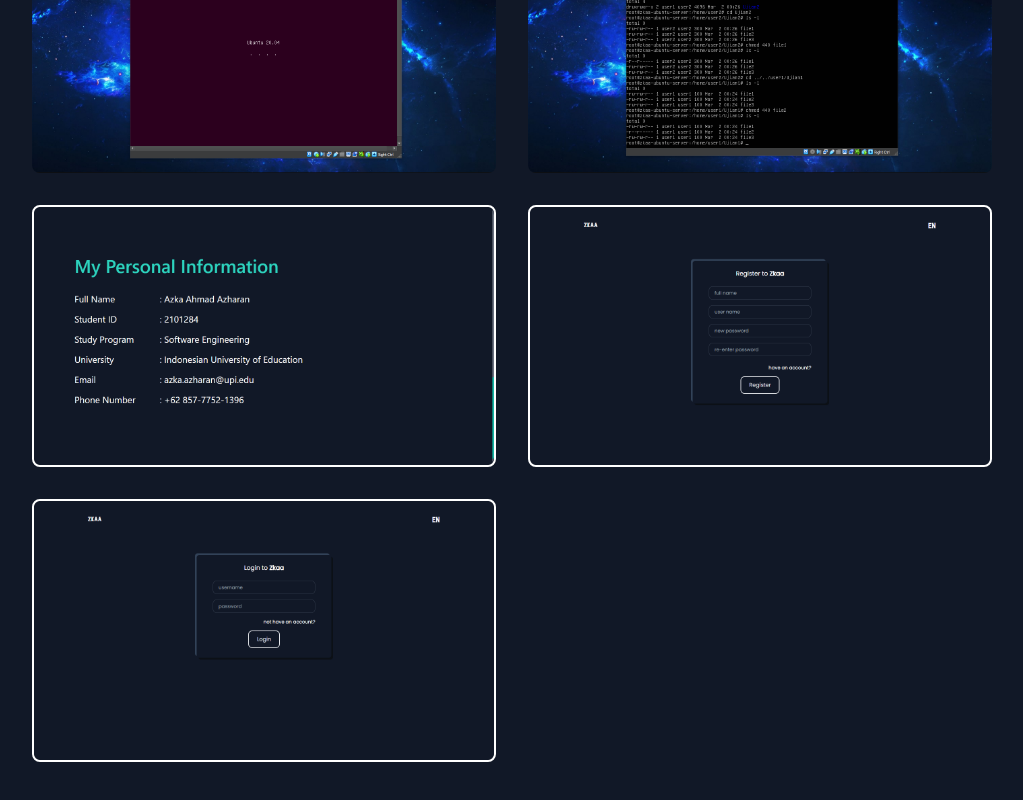
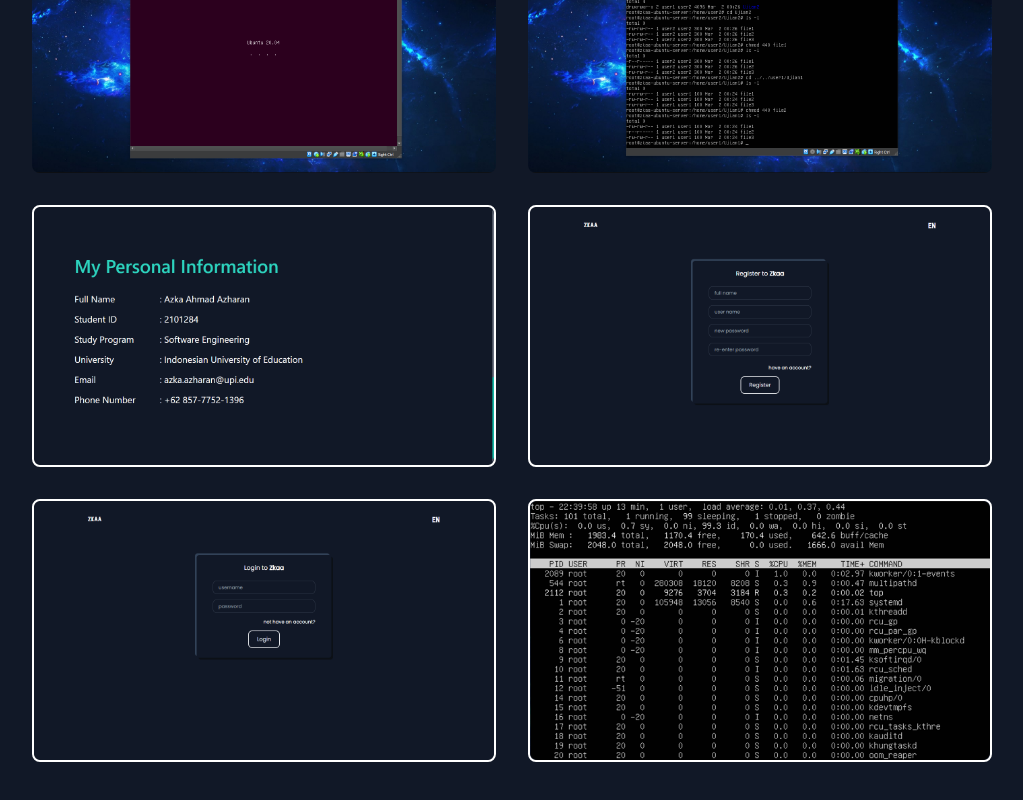
Before and after one commit to zkazharan/zkaa-personal-web, a Next.js app: page / in a window 1280 px wide. Shown: the part 1372-2172 px from the top of the page, without its empty margins (128-1151 px from the left). Built offline with nearby package versions, Linux system fonts and the light colour scheme.

Commit message:
add home href

```diff
--- a/pages/index.js
+++ b/pages/index.js
@@ -192,7 +192,31 @@ export default function Home() {
                   responsive="true"
                 />
               </div>
-              <div className="basis-1/2 relative select-none mb-4 lg:mb-0"></div>
+              <div className="basis-1/2 relative select-none mb-4 lg:mb-0 border-solid border-2 border-white rounded-lg">
+                <div className="absolute w-full h-full bg-gray-800/0 hover:bg-gray-800/90 rounded-lg ease-in duration-200 p-1">
+                  <Link href="/process-and-thread">
+                    <div className="w-full h-full opacity-0 hover:opacity-100 p-10">
+                      <p className="text-center w-full h-full text-gray-200 flex justify-center items-center text-xs sm:text-base md:text-xl lg:text-xs xl:text-sm font-medium">
+                        <span className={language === "id" ? "hidden" : ""}>
+                          These are questions and answers about processes and
+                          threads from the Operating System course
+                        </span>
+                        <span className={language === "en" ? "hidden" : ""}>
+                          Berikut merupakan soal beserta jawaban tentang proses
+                          dan thread dari mata kuliah sistem operasi
+                        </span>
+                      </p>
+                    </div>
+                  </Link>
+                </div>
+                <Image
+                  src="/pnt/pnt-cover.png"
+                  className="rounded-lg object-cover"
+                  width={1920}
+                  height={1080}
+                  responsive="true"
+                />
+              </div>
             </span>
           </div>
         </section>
```
Also changed, not shown: public/pnt/pnt-cover.png (added).
